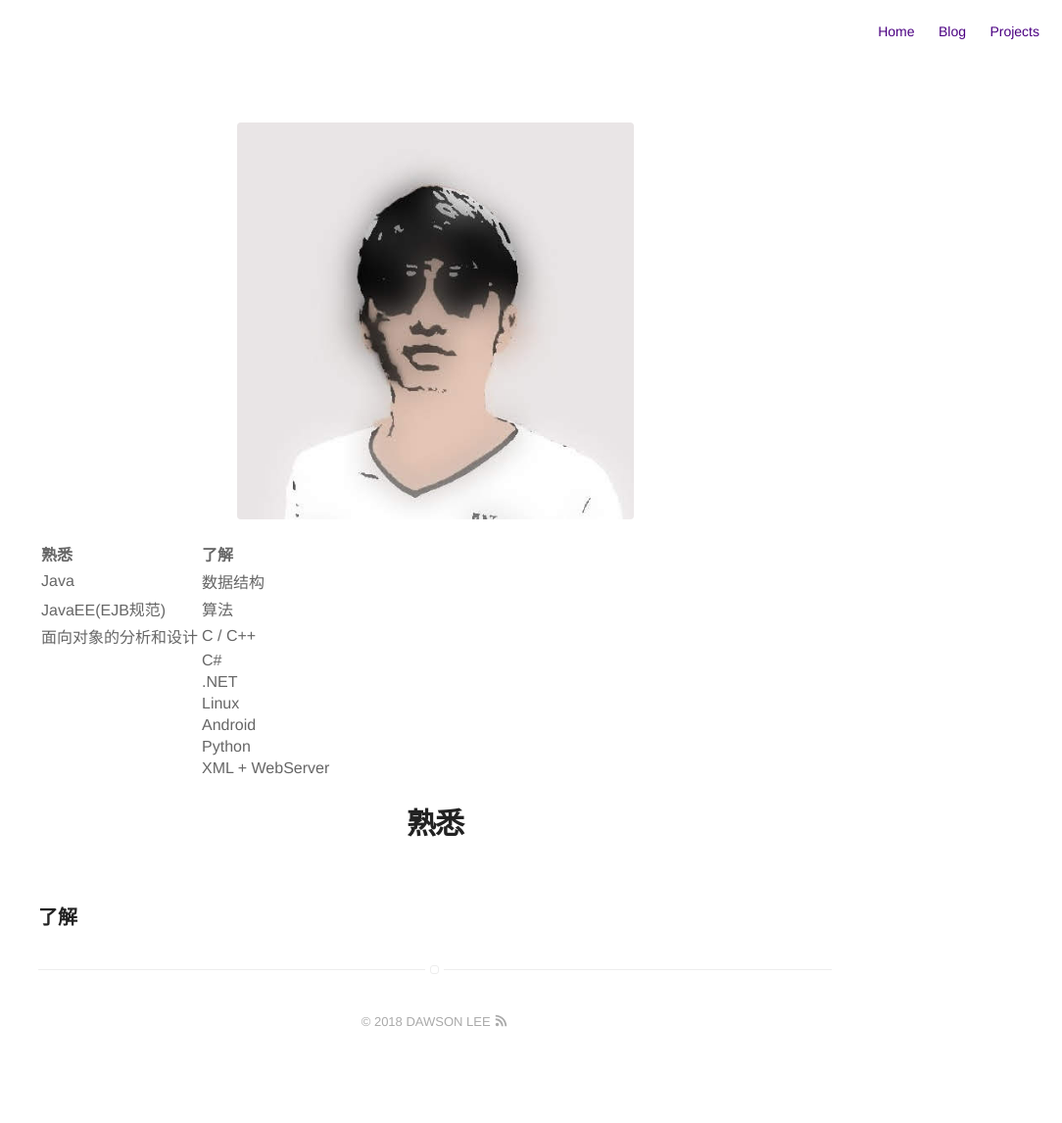
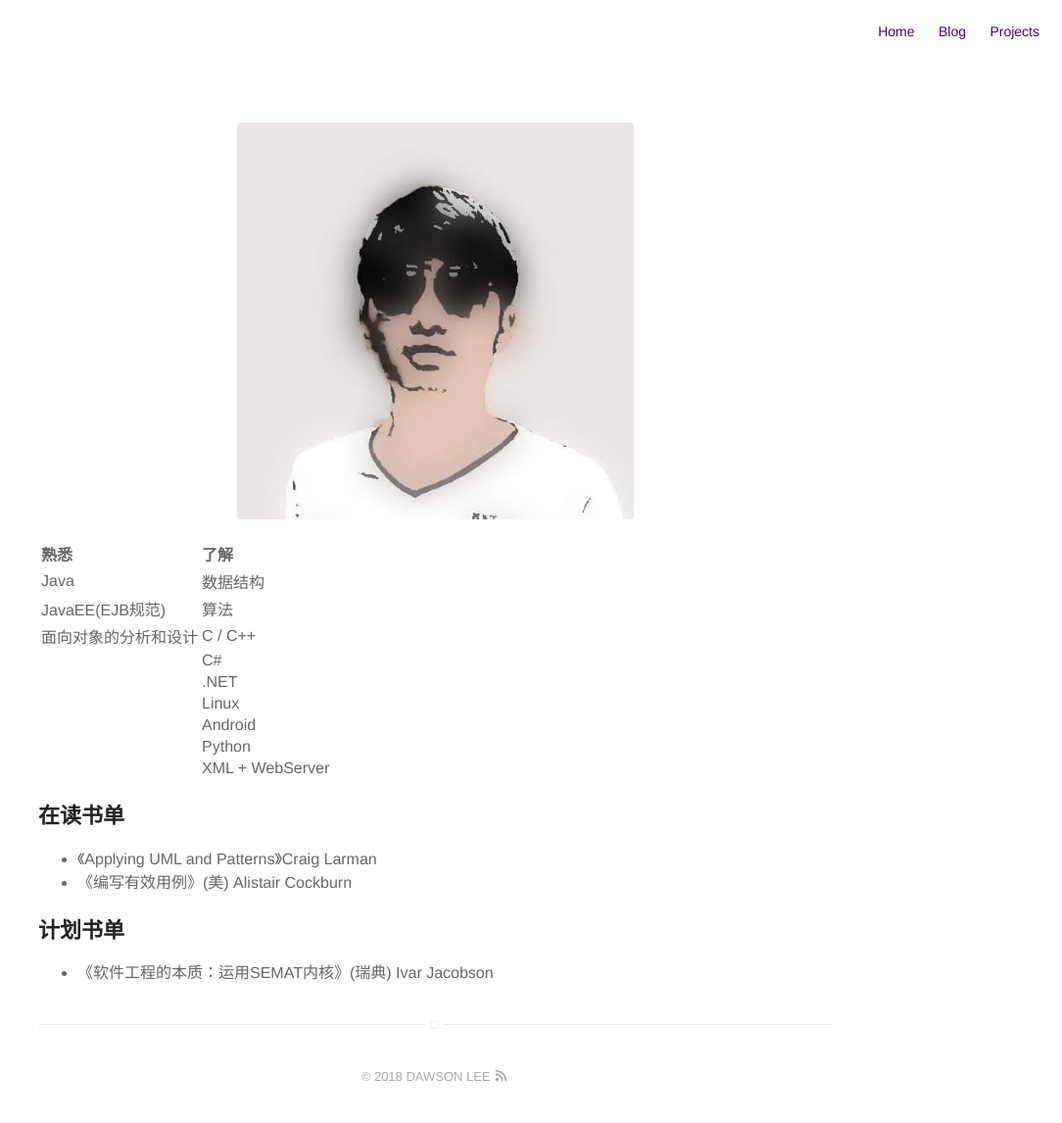
Before and after one commit to dawsonlee1790/dawsonlee1790.github.io, a Jekyll site: the page built from about.md, in a window 1280 px wide. Shown: the whole page at 98% size, without its empty margins (196-1280 px from the left). Built offline with Jekyll 4.4.1, drawn with Linux system fonts in a browser that asks for light colours; before the commit the page ends 1090 px from its top, so only the background shows below that.

Commit message:
修改了about页面

```diff
--- a/about.md
+++ b/about.md
@@ -17,5 +17,12 @@ layout: page
 || Python |
 || XML + WebServer |
 
-#  熟悉
-### 了解
+
+## 在读书单
+
+* 《Applying UML and Patterns》Craig Larman
+* 《编写有效用例》(美) Alistair Cockburn
+
+## 计划书单
+
+* 《软件工程的本质：运用SEMAT内核》(瑞典) Ivar Jacobson
```
